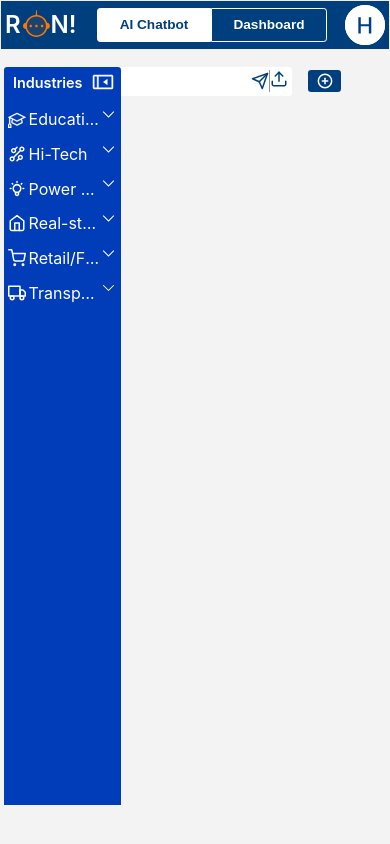
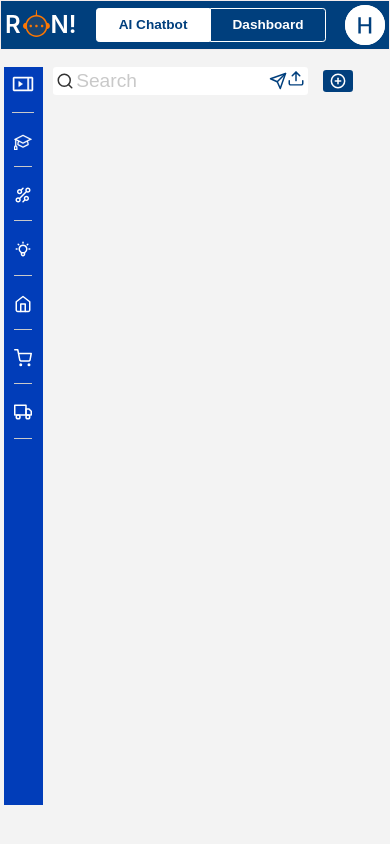
Before and after one commit to sanjeev74kr/AI-Chatbot, a React (Create React App) app: page / in a window 390 px wide. Built offline with nearby package versions, Linux system fonts and the light colour scheme.

Commit message:
refactor: Improve responsive to small screen

```diff
--- a/src/components/Header/header.css
+++ b/src/components/Header/header.css
@@ -41,6 +41,8 @@
     padding-left: 15%;
     padding-right: 15%;
     cursor: pointer;
+    flex-basis: 100;
+    flex-shrink: 2;
 }
 
 .dashboard-component-button {
@@ -57,6 +59,8 @@
     padding-left: 15%;
     padding-right: 15%;
     cursor: pointer;
+    flex-basis: 100;
+    flex-shrink: 2;
 }
 
 .selected {
@@ -71,6 +75,8 @@
     padding-left: 15%;
     padding-right: 15%;
     cursor: pointer;
+    flex-basis: 100;
+    flex-shrink: 2;
 }
 
 .ai-chatbot-component-button.selected {
@@ -87,6 +93,7 @@
     display: flex;
     background-color: white;
     border-radius: 50%;
+    margin-left: 0.5%;
 }
 
 .profile-button {
--- a/src/screens/AIChatbot/LeftSection.js
+++ b/src/screens/AIChatbot/LeftSection.js
@@ -3,8 +3,8 @@ import industryData from '../../sampleData/industryData';
 import { AIChatbotLeftSectionStyles } from './leftSection.css'
 
 function LeftSection({ isLeftSectionToggle, setIsLeftSectionToggle }) {
-
     const [isExpanded, setIsExpanded] = useState({});
+    const [isclickedLeftToggle, setIsClickedLeftToggle] = useState(false);
 
     //Handle industry-data if it has nested items
     const handleExpandButton = (index) => {
@@ -17,9 +17,16 @@ function LeftSection({ isLeftSectionToggle, setIsLeftSectionToggle }) {
 
     //handle-left-section-toggle-button
     const handleLeftSectionToggleButton = () => {
+
         if (window.innerWidth <= 768)
-            setIsLeftSectionToggle(!isLeftSectionToggle);
-        else
+            setIsLeftSectionToggle(true);
+        else{
+            setIsLeftSectionToggle(false);
+        }
+
+        setIsClickedLeftToggle(true);
+
+        if (isclickedLeftToggle)
             setIsLeftSectionToggle(!isLeftSectionToggle);
     }
     useEffect(() => {
@@ -41,7 +48,29 @@ function LeftSection({ isLeftSectionToggle, setIsLeftSectionToggle }) {
         };
     }, []); // Empty dependency array to run this effect only once
 
+    // handle-left-section-toggle-button
+    // const handleLeftSectionToggleButton = () => {
+    //     setIsLeftSectionToggle(!isLeftSectionToggle);
+    // }
 
+    // useEffect(() => {
+    //     const mediaQuery = window.matchMedia("(max-width: 768px)");
+
+    //     // Initial call to handle left section toggle based on screen width
+    //     setIsLeftSectionToggle(!mediaQuery.matches);
+
+    //     // Add listener for screen width changes
+    //     const handleMediaQueryChange = (e) => {
+    //         setIsLeftSectionToggle(!e.matches);
+    //     };
+
+    //     mediaQuery.addListener(handleMediaQueryChange);
+
+    //     // Clean up the listener when the component unmounts
+    //     return () => {
+    //         mediaQuery.removeListener(handleMediaQueryChange);
+    //     };
+    // }, []); // Empty dependency array to run this effect only once
 
     return (
         <>
--- a/src/screens/AIChatbot/MidSection.js
+++ b/src/screens/AIChatbot/MidSection.js
@@ -142,9 +142,6 @@ function MidSection({ isLeftSectionToggle, userQuery, setUserQuery,
                         <div className='vertical-line'></div>
                         <img className="toggle-button toggle-chat-history-button" src="./toggle-button-right-arrow.svg" alt="toggle-right-section-button" onClick={handleToggleChatHistoryButton} />
                     </div>
-                    <div className="small-device-new-chat-button-container">
-                    <img className="small-device-new-chat-button" src="./plus-icon.svg" alt="new-chat-button" onClick={handleNewChatButton} />
-                    </div>
                 </div>
 
 
--- a/src/screens/AIChatbot/aiChatbot.css
+++ b/src/screens/AIChatbot/aiChatbot.css
@@ -54,7 +54,6 @@
   .chat-component-main-section {
     width: 85%;
     margin-left: 2.5%;
-    margin-right: 0.5%;
   }
 
   .chat-component-right-section{
@@ -72,15 +71,16 @@
     z-index:999;
   }
 
-.shrunked-right-section-button{
+.vertical-line,.toggle-chat-history-button{
    display: none;
   }
 
-  .small-device-new-chat-button-container{
+  .shrunked-right-section-button{
     display: flex;
-    margin-left: auto;
+    justify-content: center;
+    width: 10%;
+  }
 
-  }
 
   .search-box {
     width: 85%;
--- a/src/screens/AIChatbot/midSection.css
+++ b/src/screens/AIChatbot/midSection.css
@@ -72,23 +72,7 @@
 }
 
 .shrunked-new-chat-button {
-  margin: 5%;
   cursor: pointer;
-}
-
-.small-device-new-chat-button-container{
-  background-color: #003F7D;
-  display: flex;
-  justify-content: space-around;
-  align-items: center;
-  width: 10%;
-  padding: 1%;
-  border-radius: 0.2rem;
-  display: none;
-}
-
-.small-device-new-chat-button{
- cursor: pointer;
 }
 
 .toggle-chat-history-button {
@@ -185,7 +169,7 @@
   align-items: center;
   border-radius: 0.6rem;
   background-color: rgb(255, 251, 251);
-  width: 20%;
+  width: 38%;
   margin-left: 5%;
   margin-bottom: 2%;
   padding: 0.5%;
```
